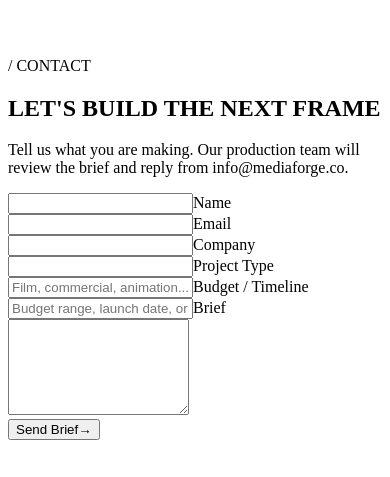
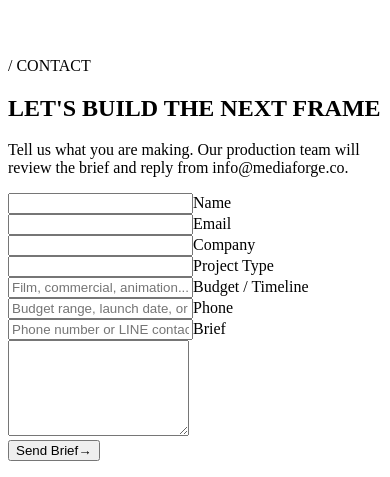
Before and after one commit to MediaforgeThailand/mediaforge-production-house, a React (Vite) app: page / in a window 390 px wide. Shown: the part 3244-3721 px from the top of the page. Before the commit the page ends 3700 px from the top, so only its background shows below. Built offline with nearby package versions, Linux system fonts and the light colour scheme; the HTML template or start-up script is replaced by a standard one.

Commit message:
Add phone field to contact form

```diff
--- a/api/contact.js
+++ b/api/contact.js
@@ -38,6 +38,7 @@ export default async function handler(request, response) {
   const company = clean(body.company, 180)
   const project = clean(body.project, 180)
   const budget = clean(body.budget, 180)
+  const phone = clean(body.phone, 80)
   const message = clean(body.message, 2400)
 
   if (!name || !email || !message || !/^[^\s@]+@[^\s@]+\.[^\s@]+$/.test(email)) {
@@ -50,7 +51,7 @@ export default async function handler(request, response) {
       const relayResponse = await fetch(relayUrl, {
         method: 'POST',
         headers: { 'Content-Type': 'application/json' },
-        body: JSON.stringify({ name, email, company, project, budget, message })
+        body: JSON.stringify({ name, email, company, project, budget, phone, message })
       })
       const relayBody = await relayResponse.json().catch(() => ({}))
 
@@ -92,6 +93,7 @@ export default async function handler(request, response) {
       <p><strong>Company:</strong> ${company || '-'}</p>
       <p><strong>Project Type:</strong> ${project || '-'}</p>
       <p><strong>Budget / Timeline:</strong> ${budget || '-'}</p>
+      <p><strong>Phone:</strong> ${phone || '-'}</p>
       <p><strong>Submitted:</strong> ${submittedAt} Bangkok time</p>
       <hr style="border:0;border-top:1px solid #ddd;margin:20px 0" />
       <p style="white-space:pre-line">${message}</p>
@@ -104,6 +106,7 @@ export default async function handler(request, response) {
     `Company: ${company || '-'}`,
     `Project Type: ${project || '-'}`,
     `Budget / Timeline: ${budget || '-'}`,
+    `Phone: ${phone || '-'}`,
     `Submitted: ${submittedAt} Bangkok time`,
     '',
     message
--- a/src/components/Contact.jsx
+++ b/src/components/Contact.jsx
@@ -6,6 +6,7 @@ const initialForm = {
   company: '',
   project: '',
   budget: '',
+  phone: '',
   message: '',
   website: ''
 }
@@ -116,6 +117,17 @@ export default function Contact() {
             placeholder="Budget range, launch date, or both"
           />
         </label>
+        <label>
+          <span>Phone</span>
+          <input
+            type="tel"
+            name="phone"
+            value={form.phone}
+            onChange={updateField}
+            autoComplete="tel"
+            placeholder="Phone number or LINE contact"
+          />
+        </label>
         <label className="contact__message">
           <span>Brief</span>
           <textarea
```
